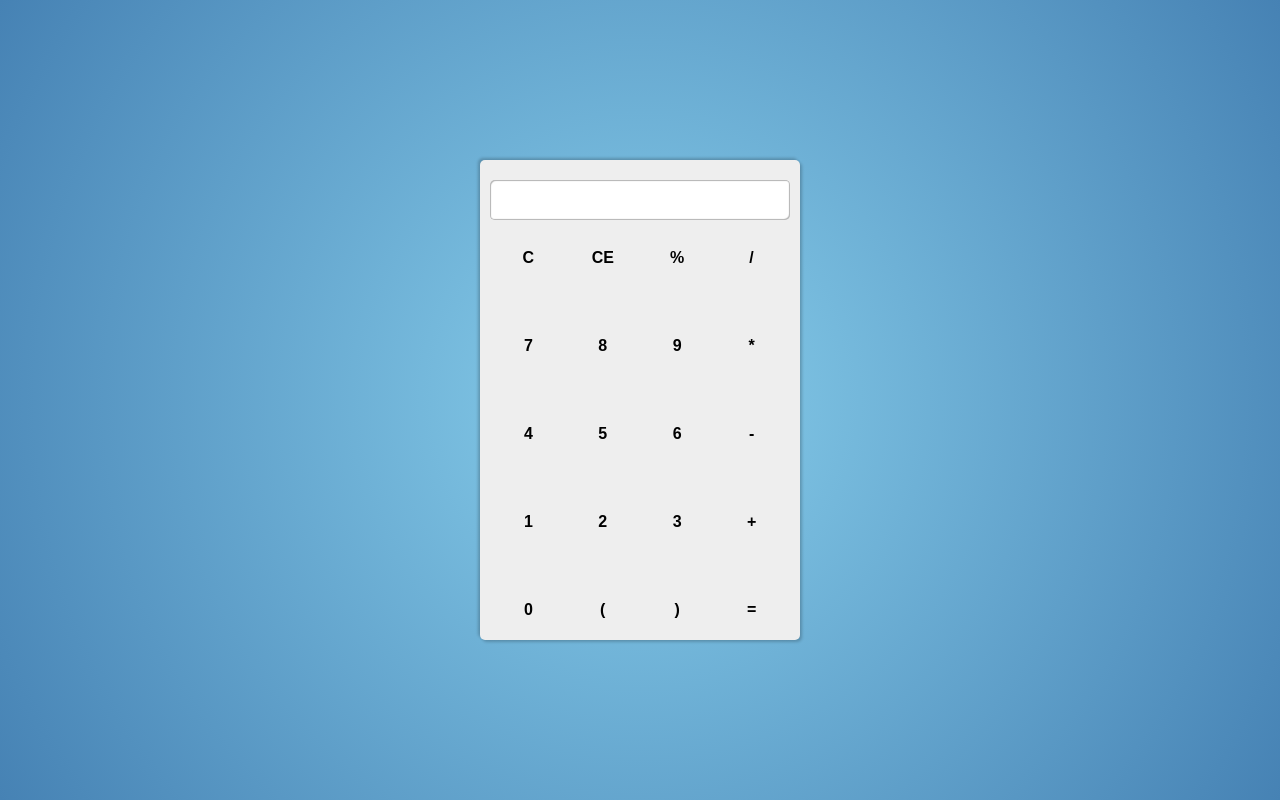
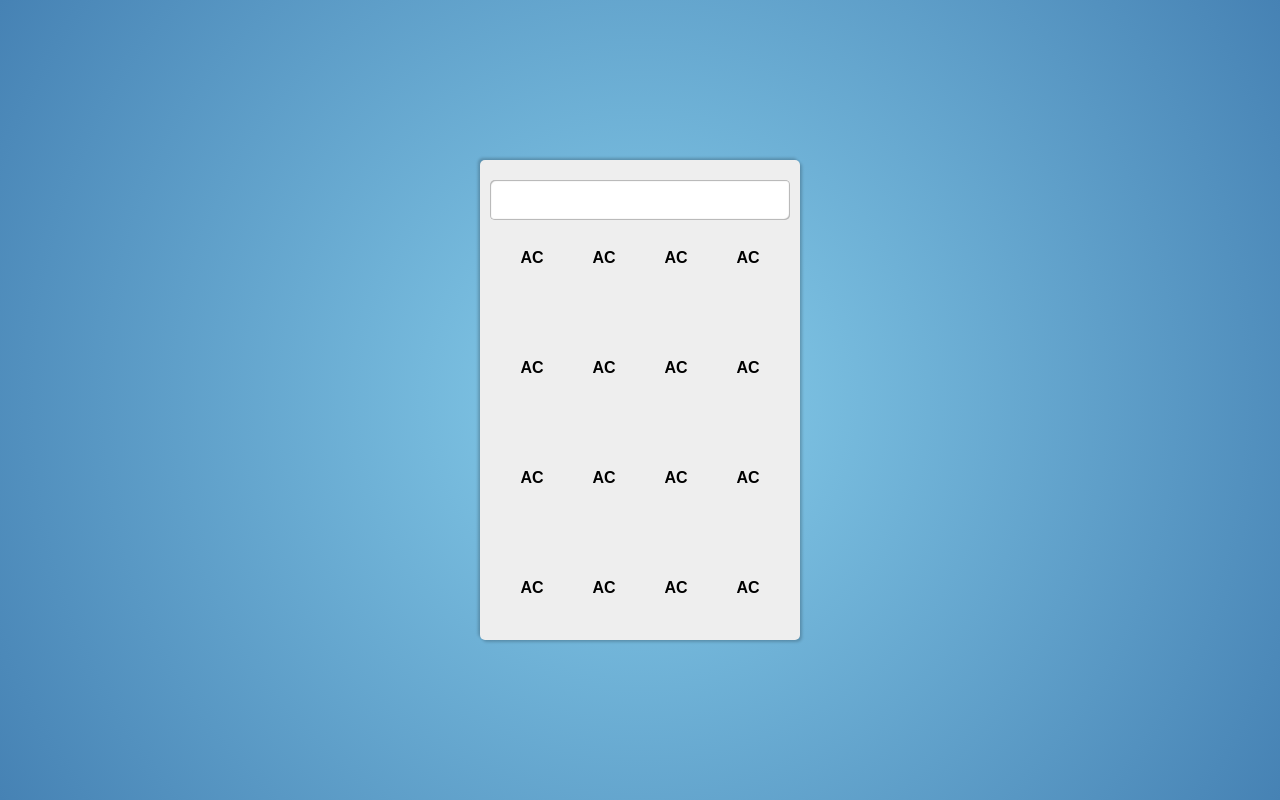
Before and after one commit to REDCROSS16/calculator, a plain HTML site: page index.html in a window 1280 px wide. Drawn offline with Linux system fonts and the light colour scheme.

Commit message:
upd html

```diff
--- a/app.js
+++ b/app.js
@@ -1,22 +1,3 @@
-const user = {
-    name: 'Alex',
-    surname: 'Podolnitskiy',
-    fullname() {
-        console.log(`${this.name} ${this.surname}`)
-        return `${this.name} ${this.surname}`
-    },
-    age: 29,
-    skills: ['PHP', 'JS', 'HTML', 'CSS'],
-    experience: 18,
-    progress: '40%',
-    showExperience () {
-        console.info(this.experience + ' months')
-        console.info(+this.experience / 12 + ' years')
-    }
-}
-
-user.fullname();
-user.showExperience();
 class Calculator {
     constructor ( currentOperand, previousOperand) {
         this.currentOperand = currentOperand;
@@ -39,22 +20,22 @@ class Calculator {
 
 let result = document.querySelector('#result');
 
-const div = document.createElement('div')
+// const div = document.createElement('div')
 
-div.classList.add('keyboard');
-document.querySelector('#calculator').appendChild(div);
+// div.classList.add('keyboard');
+// document.querySelector('#calculator').appendChild(div);
 
 // button line 'C CE % / 7 8 9 * 4 5 6 - 1 2 3 + 0 ( ) ='
 
-'C CE % / 7 8 9 * 4 5 6 - 1 2 3 + 0 ( ) ='.split(' ').map( symbol => {
-    div.insertAdjacentHTML('beforeend', `<button class='button' value=${symbol}> ${symbol} </button>`)
-})
+// 'C CE % / 7 8 9 * 4 5 6 - 1 2 3 + 0 ( ) ='.split(' ').map( symbol => {
+//     div.insertAdjacentHTML('beforeend', `<button class='button' value=${symbol}> ${symbol} </button>`)
+// })
 
-document.querySelectorAll('.button').forEach (button => {
-    button.addEventListener('click', function () {
-        calc(this.value);
-    })
-})
+// document.querySelectorAll('.button').forEach (button => {
+//     button.addEventListener('click', function () {
+//         calc(this.value);
+//     })
+// })
 
 // ввод цифр с клавиатуры
 document.addEventListener('keydown', event => {
--- a/index.html
+++ b/index.html
@@ -12,10 +12,38 @@
     <div class="container">
         <div id="calculator">
             <div id="result">
-
+                <div data-previous-operand class="previous-operand"></div>
+                <div data-current-operand class="current-operand"></div>
+            </div>
+            <div class="keyboard">
+                <div class="buttons">
+                    <button data-all-clear class="button">AC</button>
+                    <button data-all-clear class="button">AC</button>
+                    <button data-all-clear class="button">AC</button>
+                    <button data-all-clear class="button">AC</button>
+                </div>
+                <div class="buttons">
+                    <button data-all-clear class="button">AC</button>
+                    <button data-all-clear class="button">AC</button>
+                    <button data-all-clear class="button">AC</button>
+                    <button data-all-clear class="button">AC</button>
+                </div>
+                <div class="buttons">
+                    <button data-all-clear class="button">AC</button>
+                    <button data-all-clear class="button">AC</button>
+                    <button data-all-clear class="button">AC</button>
+                    <button data-all-clear class="button">AC</button>
+                </div>
+                <div class="buttons">
+                    <button data-all-clear class="button">AC</button>
+                    <button data-all-clear class="button">AC</button>
+                    <button data-all-clear class="button">AC</button>
+                    <button data-all-clear class="button">AC</button>
+                </div>
             </div>
 
-            </div>
+
+
         </div>
     </div>
     <script src="app.js"></script>
--- a/style.css
+++ b/style.css
@@ -26,10 +26,10 @@ body {
 }
 
 .buttons {
-    /* display: flex; */
-    /* flex-direction: row; */
-    /* justify-content: center; */
-    /* align-items: center; */
+    display: flex;
+    flex-direction: row;
+    justify-content: center;
+    align-items: center;
 }
 .row {
     display: flex;
```
